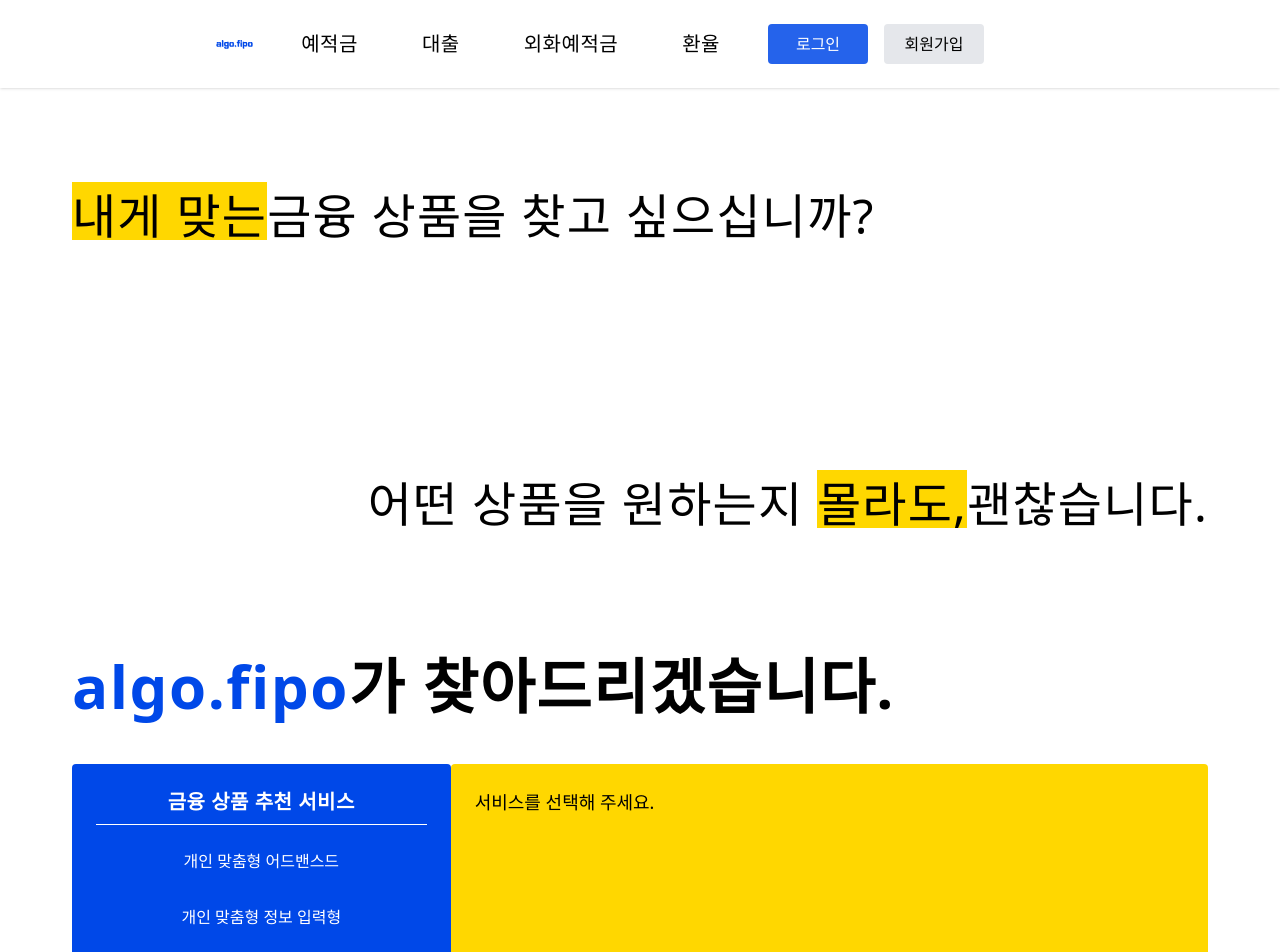
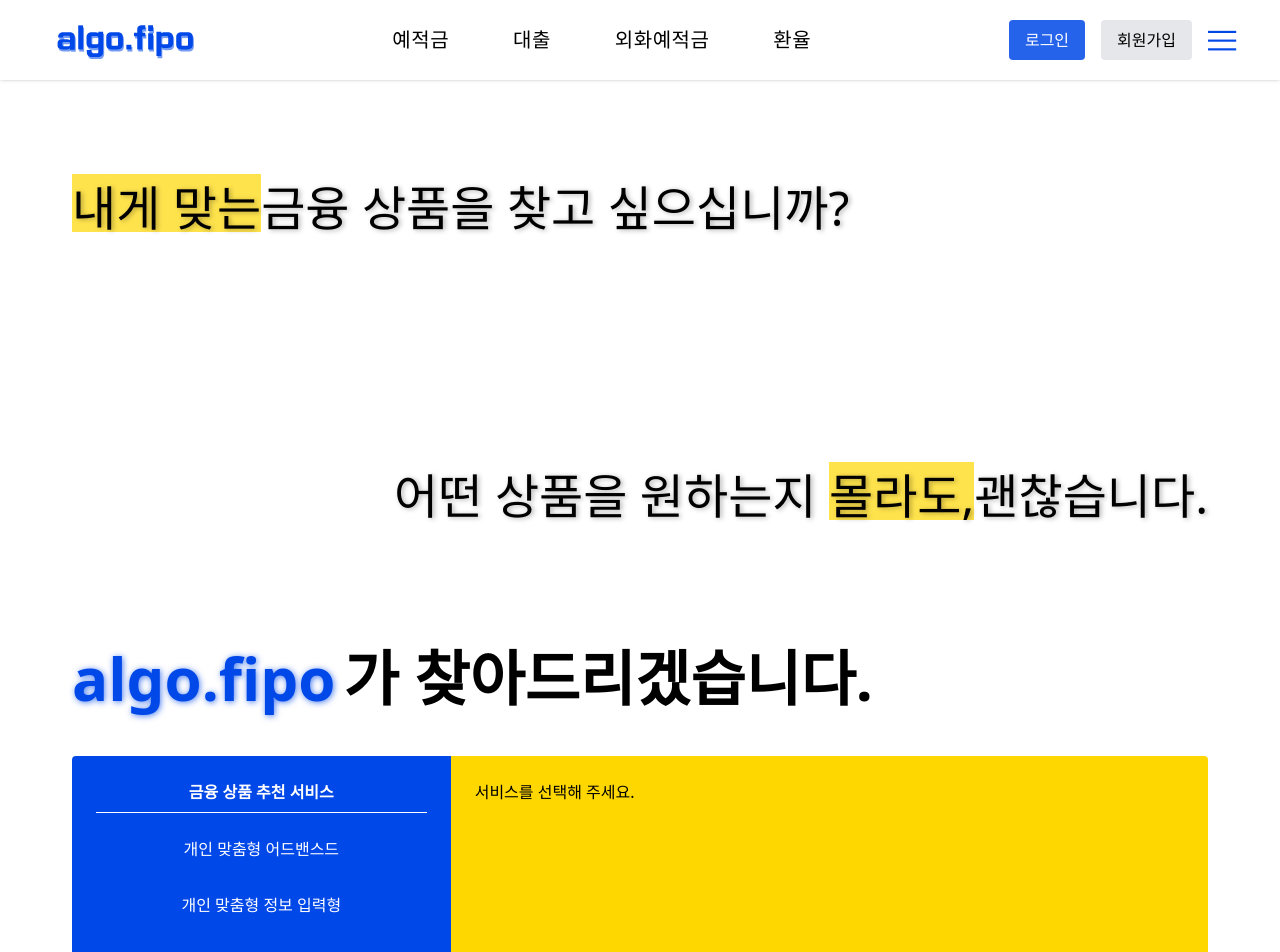
Before and after one commit to KSAhh/finance-pjt, a Vue app in the folder front/algo-fipo/: page / in a window 1280 px wide. Shown: the top 952 px of the page. Built offline with nearby package versions, Linux system fonts and the light colour scheme.

Commit message:
feat: NavBar dropdown 구현, LoginPage 구현

```diff
--- a/front/algo-fipo/src/App.vue
+++ b/front/algo-fipo/src/App.vue
@@ -1,22 +1,27 @@
 <template>
-  <div id="app" class="flex flex-col min-h-screen">
-    <!-- NavBar 컴포넌트 사용 -->
-    <NavBar :toggleMenu="toggleMenu" />
+  <div id="app" class="flex flex-col min-h-screen w-full">
+    <!-- NavBar -->
+    <NavBar />
 
     <!-- 메뉴 출력 -->
-    <div v-if="selectedMenu" class="w-full bg-gray-100 border border-gray-300 rounded-lg mt-2 p-4">
+    <div
+      v-if="selectedMenu"
+      class="w-full bg-gray-100 border border-gray-300 rounded-lg mt-20 p-4"
+    >
       <p class="text-lg font-semibold text-center">
         {{ selectedMenu }} 메뉴 내용이 여기에 표시됩니다.
       </p>
     </div>
 
     <!-- Main Content -->
-    <div class="flex-grow flex justify-center items-start">
-      <router-view class="w-full"></router-view>
+    <div class="flex-grow flex justify-center items-start w-full mt-20">
+      <router-view class="w-full max-w-screen-2xl"></router-view>
     </div>
 
     <!-- Footer -->
-    <footer class="bg-gray-100 text-center py-4 text-base lg:text-lg tracking-wide">
+    <footer
+      class="bg-gray-100 text-center py-4 text-base lg:text-lg tracking-wide"
+    >
       우리 팀 정보
     </footer>
   </div>
@@ -32,13 +37,15 @@
   },
   data() {
     return {
-      selectedMenu: null, // 현재 선택된 메뉴
+      selectedMenu: null,
     };
-  },
-  methods: {
-    toggleMenu(menu) {
-      this.selectedMenu = menu; // 메뉴를 클릭하면 상태 업데이트
-    },
   },
 };
 </script>
+
+<style>
+/* 전역 스타일이 필요하면 여기에 추가 */
+#app {
+  position: relative;
+}
+</style>
--- a/front/algo-fipo/src/components/NavBar.vue
+++ b/front/algo-fipo/src/components/NavBar.vue
@@ -1,68 +1,162 @@
 <template>
-
-    <nav class="bg-white shadow py-4 px-6 flex justify-between items-center w-full gap-4 relative">
+  <nav
+    class="bg-white shadow py-4 px-6 flex justify-between items-center w-full fixed top-0 left-0 z-50"
+  >
    <!-- 로고 -->
-      <div class="ml-4 md:ml-8 lg:ml-16 xl:ml-48 2xl:ml-56">
-        <img src="@/assets/headerlogo.svg" alt="logo" class="h-8 sm:h-10 md:h-12 lg:h-14" />
+   <div class="ml-8 flex-shrink-0 cursor-pointer" @click="goToMain">
+      <img src="@/assets/headerlogo.svg" alt="logo" class="h-12 w-auto" />
     </div>
-
     <!-- 기본 메뉴 -->
-      <ul class="hidden sm:flex text-sm sm:text-base md:text-lg lg:text-xl tracking-wide whitespace-nowrap">
-        <li class="px-2 md:px-4 lg:px-6 xl:px-8 relative group">
+    <ul
+      class="hidden sm:flex text-base md:text-lg lg:text-xl tracking-wide whitespace-nowrap"
+    >
+      <!-- 예적금 메뉴 -->
+      <li class="px-4 lg:px-6 xl:px-8 relative group">
         <a href="#" class="hover:underline">예적금</a>
         <div
-            class="absolute top-full left-0 bg-white border border-gray-300 rounded opacity-0 w-0 h-0 transition-all duration-300 group-hover:w-full group-hover:h-32 group-hover:opacity-100"
+          class="dropdown-menu fixed top-[64px] left-0 w-screen bg-white border border-gray-300 rounded opacity-0 h-0 overflow-hidden transition-all duration-300 group-hover:h-64 group-hover:opacity-100 z-50"
         >
-            <p class="p-4 text-sm sm:text-base">예적금 메뉴 내용</p>
+          <div class="flex h-full">
+            <div class="w-1/3 bg-gray-100 p-4">
+              <h3 class="text-lg font-semibold">예적금 정보</h3>
+              <p class="mt-2 text-sm text-gray-600">
+                예적금에 대한 상세한 설명이나 관련 정보가 이 영역에 표시됩니다.
+              </p>
+            </div>
+            <div class="w-1/3 bg-white p-4 border-l border-r border-gray-200">
+              <ul class="space-y-2">
+                <li class="hover:underline cursor-pointer">예적금 상품 1</li>
+                <li class="hover:underline cursor-pointer">예적금 상품 2</li>
+                <li class="hover:underline cursor-pointer">예적금 상품 3</li>
+              </ul>
+            </div>
+            <div class="w-1/3 bg-gray-100 p-4">
+              <h3 class="text-lg font-semibold">추가 정보</h3>
+              <p class="mt-2 text-sm text-gray-600">
+                예적금과 관련된 추가 정보가 표시될 수 있습니다.
+              </p>
+            </div>
+          </div>
         </div>
       </li>
-        <li class="px-2 md:px-4 lg:px-6 xl:px-8 relative group">
+
+      <!-- 대출 메뉴 -->
+      <li class="px-4 lg:px-6 xl:px-8 relative group">
         <a href="#" class="hover:underline">대출</a>
         <div
-            class="absolute top-full left-0 bg-white border border-gray-300 rounded opacity-0 w-0 h-0 transition-all duration-300 group-hover:w-full group-hover:h-32 group-hover:opacity-100"
+          class="dropdown-menu fixed top-[64px] left-0 w-screen bg-white border border-gray-300 rounded opacity-0 h-0 overflow-hidden transition-all duration-300 group-hover:h-64 group-hover:opacity-100 z-50"
         >
-            <p class="p-4 text-sm sm:text-base">대출 메뉴 내용</p>
+          <div class="flex h-full">
+            <div class="w-1/3 bg-gray-100 p-4">
+              <h3 class="text-lg font-semibold">대출 정보</h3>
+              <p class="mt-2 text-sm text-gray-600">
+                대출에 대한 상세한 설명이나 관련 정보가 표시됩니다.
+              </p>
+            </div>
+            <div class="w-1/3 bg-white p-4 border-l border-r border-gray-200">
+              <ul class="space-y-2">
+                <li class="hover:underline cursor-pointer">대출 상품 1</li>
+                <li class="hover:underline cursor-pointer">대출 상품 2</li>
+                <li class="hover:underline cursor-pointer">대출 상품 3</li>
+              </ul>
+            </div>
+            <div class="w-1/3 bg-gray-100 p-4">
+              <h3 class="text-lg font-semibold">추가 정보</h3>
+              <p class="mt-2 text-sm text-gray-600">
+                대출과 관련된 추가 정보가 표시될 수 있습니다.
+              </p>
+            </div>
+          </div>
         </div>
       </li>
-        <li class="px-2 md:px-4 lg:px-6 xl:px-8 relative group">
+
+      <!-- 외화예적금 메뉴 -->
+      <li class="px-4 lg:px-6 xl:px-8 relative group">
         <a href="#" class="hover:underline">외화예적금</a>
         <div
-            class="absolute top-full left-0 bg-white border border-gray-300 rounded opacity-0 w-0 h-0 transition-all duration-300 group-hover:w-full group-hover:h-32 group-hover:opacity-100"
+          class="dropdown-menu fixed top-[64px] left-0 w-screen bg-white border border-gray-300 rounded opacity-0 h-0 overflow-hidden transition-all duration-300 group-hover:h-64 group-hover:opacity-100 z-50"
         >
-            <p class="p-4 text-sm sm:text-base">외화예적금 메뉴 내용</p>
+          <div class="flex h-full">
+            <div class="w-1/3 bg-gray-100 p-4">
+              <h3 class="text-lg font-semibold">외화예적금 정보</h3>
+              <p class="mt-2 text-sm text-gray-600">
+                외화예적금에 대한 설명이나 관련 정보가 이 영역에 표시됩니다.
+              </p>
+            </div>
+            <div class="w-1/3 bg-white p-4 border-l border-r border-gray-200">
+              <ul class="space-y-2">
+                <li class="hover:underline cursor-pointer">외화예적금 상품 1</li>
+                <li class="hover:underline cursor-pointer">외화예적금 상품 2</li>
+                <li class="hover:underline cursor-pointer">외화예적금 상품 3</li>
+              </ul>
+            </div>
+            <div class="w-1/3 bg-gray-100 p-4">
+              <h3 class="text-lg font-semibold">추가 정보</h3>
+              <p class="mt-2 text-sm text-gray-600">
+                외화예적금과 관련된 추가 정보가 표시될 수 있습니다.
+              </p>
+            </div>
+          </div>
         </div>
       </li>
-        <li class="px-2 md:px-4 lg:px-6 xl:px-8 relative group">
+
+      <!-- 환율 메뉴 -->
+      <li class="px-4 lg:px-6 xl:px-8 relative group">
         <a href="#" class="hover:underline">환율</a>
         <div
-            class="absolute top-full left-0 bg-white border border-gray-300 rounded opacity-0 w-0 h-0 transition-all duration-300 group-hover:w-full group-hover:h-32 group-hover:opacity-100"
+          class="dropdown-menu fixed top-[64px] left-0 w-screen bg-white border border-gray-300 rounded opacity-0 h-0 overflow-hidden transition-all duration-300 group-hover:h-64 group-hover:opacity-100 z-50"
         >
-            <p class="p-4 text-sm sm:text-base">환율 메뉴 내용</p>
+          <div class="flex h-full">
+            <div class="w-1/3 bg-gray-100 p-4">
+              <h3 class="text-lg font-semibold">환율 정보</h3>
+              <p class="mt-2 text-sm text-gray-600">
+                환율에 대한 설명이나 관련 정보가 이 영역에 표시됩니다.
+              </p>
+            </div>
+            <div class="w-1/3 bg-white p-4 border-l border-r border-gray-200">
+              <ul class="space-y-2">
+                <li class="hover:underline cursor-pointer">환율 상품 1</li>
+                <li class="hover:underline cursor-pointer">환율 상품 2</li>
+                <li class="hover:underline cursor-pointer">환율 상품 3</li>
+              </ul>
+            </div>
+            <div class="w-1/3 bg-gray-100 p-4">
+              <h3 class="text-lg font-semibold">추가 정보</h3>
+              <p class="mt-2 text-sm text-gray-600">
+                환율과 관련된 추가 정보가 표시될 수 있습니다.
+              </p>
+            </div>
+          </div>
         </div>
       </li>
     </ul>
 
-      <!-- 버튼 -->
-      <div class="flex items-center space-x-4 mr-4 md:mr-8 lg:mr-16 xl:mr-64 2xl:mr-80 relative">
-        <button class="bg-blue-600 text-white px-4 py-2 rounded hover:bg-blue-700 min-w-[100px]">
+    <!-- 로그인/회원가입 버튼 -->
+    <div class="flex items-center space-x-4 mr-4">
+      <button
+        @click="goToLogin"
+        class="bg-blue-600 text-white px-4 py-2 rounded hover:bg-blue-700 whitespace-nowrap"
+      >
         로그인
       </button>
-        <button class="bg-gray-200 text-black px-4 py-2 rounded hover:bg-gray-300 min-w-[100px]">
+      <button
+        class="bg-gray-200 text-black px-4 py-2 rounded hover:bg-gray-300 whitespace-nowrap"
+      >
         회원가입
       </button>
-        <!-- = 버튼 -->
-        <div class="relative group">
+    <!-- 햄버거 아이콘 -->
+    <div class="relative group flex-shrink-0">
         <img
           src="@/assets/hamburger.svg"
           alt="menu"
-            class="h-6 cursor-pointer md:h-8"
+          class="h-8 w-8 cursor-pointer"
         />
-          <!-- = 버튼 호버 시 출력 메뉴 -->
+        <!-- 햄버거 메뉴 -->
         <div
-            class="absolute top-full left-0 bg-white border border-gray-300 rounded opacity-0 w-0 h-0 transition-all duration-300 group-hover:w-full group-hover:h-32 group-hover:opacity-100"
+          class="absolute top-full right-0 bg-white border border-gray-300 rounded opacity-0 w-40 h-0 transition-all duration-300 group-hover:h-40 group-hover:opacity-100 overflow-hidden"
         >
-            <ul>
-              <li class="hover:bg-gray-100">예적금</li>
+          <ul class="flex flex-col">
+            <li class="px-4 py-2 hover:bg-gray-100">예적금</li>
             <li class="px-4 py-2 hover:bg-gray-100">대출</li>
             <li class="px-4 py-2 hover:bg-gray-100">외화예적금</li>
             <li class="px-4 py-2 hover:bg-gray-100">환율</li>
@@ -76,18 +170,32 @@
 <script>
 export default {
   name: "NavBar",
+  methods: {
+    goToMain() {
+      this.$router.push({ name: "MainView" }); // MainView로 이동
+    },
+    goToLogin() {
+      this.$router.push({ name: "LoginView" }); // LoginView로 이동
+    },
+  },
 };
 </script>
 
 <style scoped>
-  /* 애니메이션 효과 */
-  .group-hover\:w-full:hover {
-    width: 100%;
+/* 드롭다운 초기 상태 */
+.dropdown-menu {
+  transform: translateY(16px); /* 초기 위치 */
+  transition: all 0.3s ease; /* 부드러운 애니메이션 */
 }
-  .group-hover\:h-32:hover {
-    height: 8rem;
+
+/* 드롭다운 활성화 상태 */
+.group:hover .dropdown-menu {
+  transform: translateY(16px); /* 아래로 펼쳐짐 */
 }
-  .group-hover\:opacity-100:hover {
-    opacity: 1;
+
+/* 드롭다운 내부 스타일 */
+.dropdown-menu .flex {
+  display: flex;
+  height: 100%; /* 드롭다운 전체 높이 */
 }
 </style>
--- a/front/algo-fipo/src/views/MainView.vue
+++ b/front/algo-fipo/src/views/MainView.vue
@@ -5,71 +5,118 @@
       <div class="flex flex-col space-y-12 sm:space-y-16 md:space-y-20">
         <!-- 첫 번째 문장 -->
         <div
-            class="py-20 text-xl sm:text-2xl md:text-4xl lg:text-5xl font-thin text-left tracking-wide leading-loose lg:ml-12"
-            :class="showFirstSentence ? 'animate-left-to-right' : 'invisible'">
-            <span class="highlight-effect">
-              내게 맞는
-            </span>
+          class="shadow-text py-20 text-xl sm:text-2xl md:text-4xl lg:text-5xl font-thin text-left leading-loose lg:ml-12"
+          :class="showFirstSentence ? 'animate-left-to-right' : 'invisible'"
+        >
+          <span class="highlight-effect">내게 맞는</span>
           <span class="block md:inline">금융 상품을 찾고 싶으십니까?</span>
         </div>
         <!-- 두 번째 문장 -->
         <div
-            class="py-20 text-xl sm:text-2xl md:text-4xl lg:text-5xl font-medium text-right tracking-wide leading-loose lg:mr-12"
-            :class="showSecondSentence ? 'animate-right-to-left' : 'invisible'">
+          class="shadow-text py-20 text-xl sm:text-2xl md:text-4xl lg:text-5xl font-medium text-right leading-loose lg:mr-12"
+          :class="showSecondSentence ? 'animate-right-to-left' : 'invisible'"
+        >
           <span class="block md:inline">어떤 상품을 원하는지 </span>
           <div class="block md:inline text-black">
-              <span :class="showSecondSentence ? 'highlight-effect-delayed' : ''">몰라도, </span>
+            <span
+              :class="showSecondSentence ? 'highlight-effect-delayed' : ''"
+              >몰라도, </span
+            >
             <span>괜찮습니다.</span>
           </div>
         </div>
       </div>
       <!-- "algo.fipo가 찾아드리겠습니다." -->
       <div
-          class="flex flex-col md:flex-row space-y-4 md:space-y-0 md:space-x-0 px-4 sm:px-6 md:px-8 lg:px-12 pt-15 text-left text-[#0048e8] font-bold text-2xl sm:text-3xl md:text-4xl lg:text-6xl mt-12 tracking-wide leading-relaxed"
-          :class="showThirdSentence ? 'animate-fade-in' : 'invisible'">
-          algo.fipo
-          <span class="block md:inline text-black">가 찾아드리겠습니다.</span>
+        class="flex flex-wrap md:flex-nowrap items-center px-4 sm:px-6 md:px-8 lg:px-12 pt-15 text-left font-bold text-2xl sm:text-3xl md:text-4xl lg:text-6xl mt-12 leading-relaxed"
+        :class="showThirdSentence ? 'animate-fade-in' : 'invisible'"
+      >
+        <span class="algo-fipo-effect">algo.fipo</span>
+        <span class="text-black md:ml-2">가 찾아드리겠습니다.</span>
       </div>
     </section>
 
     <!-- Main Content -->
-      <div class="flex flex-col md:flex-row space-y-4 md:space-y-0 md:space-x-0 px-4 sm:px-6 md:px-8 lg:px-12 items-stretch">
+    <div
+      class="flex flex-col md:flex-row items-stretch px-4 sm:px-6 md:px-8 lg:px-12"
+    >
       <!-- 파란 박스 -->
-        <div class="w-full md:w-1/3 bg-[#0048e8] text-white p-6 rounded md:rounded-l min-h-[400px]">
-          <div class="text-xl font-bold mb-6 border-b border-white pb-2 tracking-wide text-center">
+      <div
+        class="w-full md:w-1/3 bg-[#0048e8] text-white p-6 md:rounded-l min-h-[400px]"
+      >
+        <div
+          class="text-[clamp(1rem, 2.5vw, 1.5rem)] font-bold mb-6 border-b border-white pb-2 text-center"
+        >
           금융 상품 추천 서비스
         </div>
-          <ul class="space-y-8 text-center">
-            <li @click="selectedContent = '개인 맞춤형 어드밴스드'" class="cursor-pointer hover:underline">개인 맞춤형 어드밴스드</li>
-            <li @click="selectedContent = '개인 맞춤형 정보 입력형'" class="cursor-pointer hover:underline">개인 맞춤형 정보 입력형</li>
-            <li @click="selectedContent = '기본 필터형'" class="cursor-pointer hover:underline">기본 필터형</li>
+        <ul
+          class="space-y-4 sm:space-y-6 md:space-y-8 text-[clamp(0.875rem, 2vw, 1.125rem)] text-center"
+        >
+          <li
+            @click="selectedContent = '개인 맞춤형 어드밴스드'"
+            class="cursor-pointer hover:underline"
+          >
+            개인 맞춤형 어드밴스드
+          </li>
+          <li
+            @click="selectedContent = '개인 맞춤형 정보 입력형'"
+            class="cursor-pointer hover:underline"
+          >
+            개인 맞춤형 정보 입력형
+          </li>
+          <li
+            @click="selectedContent = '기본 필터형'"
+            class="cursor-pointer hover:underline"
+          >
+            기본 필터형
+          </li>
         </ul>
-          <div class="text-xl font-bold mt-8 border-b border-white pb-2 tracking-wide text-center">
+        <div
+          class="text-[clamp(1rem, 2.5vw, 1.5rem)] font-bold mt-8 border-b border-white pb-2 text-center"
+        >
           기타 서비스 소개
         </div>
-          <ul class="space-y-8 text-center">
-            <li @click="selectedContent = '환율 계산 서비스'" class="cursor-pointer hover:underline">환율 계산 서비스</li>
-            <li @click="selectedContent = '은행 지도 서비스'" class="cursor-pointer hover:underline">은행 지도 서비스</li>
-            <li @click="selectedContent = '?'" class="cursor-pointer hover:underline">?</li>
+        <ul
+          class="space-y-4 sm:space-y-6 md:space-y-8 text-[clamp(0.875rem, 2vw, 1.125rem)] text-center"
+        >
+          <li
+            @click="selectedContent = '환율 계산 서비스'"
+            class="cursor-pointer hover:underline"
+          >
+            환율 계산 서비스
+          </li>
+          <li
+            @click="selectedContent = '은행 지도 서비스'"
+            class="cursor-pointer hover:underline"
+          >
+            은행 지도 서비스
+          </li>
+          <li
+            @click="selectedContent = '?'"
+            class="cursor-pointer hover:underline"
+          >
+            ?
+          </li>
         </ul>
       </div>
 
       <!-- 노란 박스 -->
-        <div class="w-full md:w-2/3 bg-[#ffd700] p-6 rounded md:rounded-r min-h-[400px]">
-          <p v-if="selectedContent" class="text-lg">
+      <div
+        class="w-full md:w-2/3 bg-[#ffd700] p-6 md:rounded-r min-h-[400px]"
+      >
+        <p
+          v-if="selectedContent"
+          class="text-[clamp(0.875rem, 2vw, 1.25rem)]"
+        >
           {{ selectedContent }} 서비스 내용입니다.
         </p>
-          <p v-else class="text-lg whitespace-normal">
+        <p
+          v-else
+          class="text-[clamp(0.875rem, 2vw, 1.25rem)]"
+        >
           서비스를 선택해 주세요.
         </p>
       </div>
-      </div>
-
-      <!-- Call to Action -->
-      <div class="mt-12 text-center">
-        <button class="bg-[#0048e8] text-white px-8 py-4 text-lg lg:text-xl rounded hover:bg-blue-700 tracking-wider">
-          맞춤형 금융 상품 찾으러 가기
-        </button>
     </div>
   </div>
 </template>
@@ -86,15 +133,10 @@
     };
   },
   mounted() {
-      // 첫 번째 문장 표시
     this.showFirstSentence = true;
-
-      // 두 번째 문장 표시 (1초 뒤)
     setTimeout(() => {
       this.showSecondSentence = true;
     }, 1400);
-
-      // 세 번째 문장 표시 (3초 뒤)
     setTimeout(() => {
       this.showThirdSentence = true;
     }, 2800);
@@ -103,6 +145,20 @@
 </script>
 
 <style scoped>
+/* 텍스트 박스 그림자 효과 */
+.shadow-text {
+  position: relative;
+  text-shadow: 2px 1px 5px rgba(0, 0, 0, 0.3); /* 그림자 번짐 */
+}
+
+/* 'algo.fipo' 텍스트 효과 */
+.algo-fipo-effect {
+  color: #0048e8;
+  font-weight: bold;
+  text-shadow: 1px 1px 6px rgba(0, 72, 232, 0.7); /* 파란색 번짐 */
+}
+
+
 /* 형광펜 애니메이션 정의 */
 @keyframes highlight {
   0% {
@@ -111,7 +167,7 @@
   }
   100% {
     width: 100%;
-      opacity: 1;
+    opacity: 0.7;
   }
 }
 
@@ -122,7 +178,7 @@
 }
 
 .highlight-effect::before {
-    content: '';
+  content: "";
   position: absolute;
   left: 0;
   bottom: 0;
@@ -141,7 +197,7 @@
 }
 
 .highlight-effect-delayed::before {
-    content: '';
+  content: "";
   position: absolute;
   left: 0;
   bottom: 0;
```
Also changed, not shown: front/algo-fipo/src/router/index.js (+7 -1 lines), front/algo-fipo/src/views/LoginView.vue (+76 -0 lines). Lines whose indentation alone changed are shown as unchanged.
